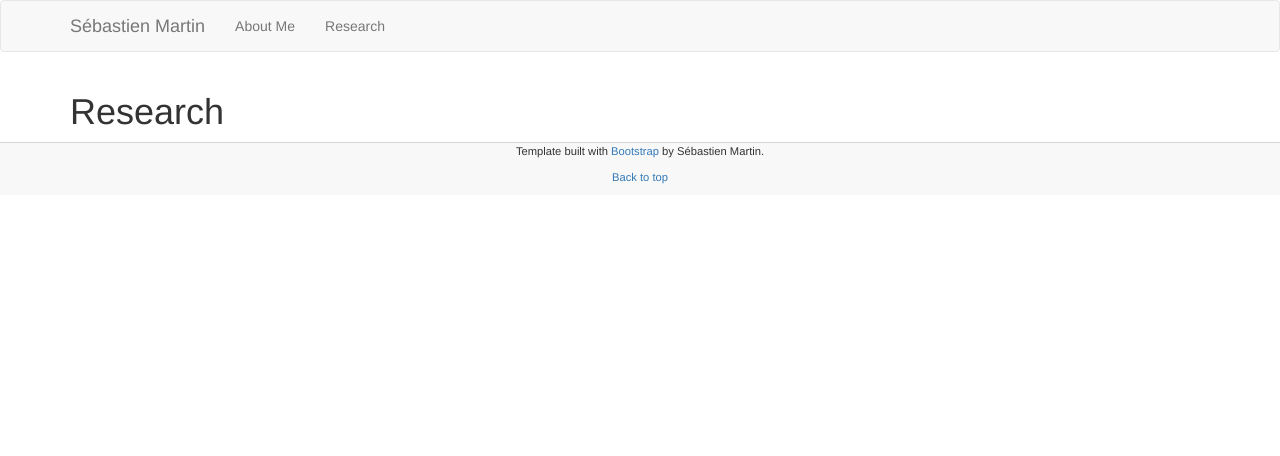
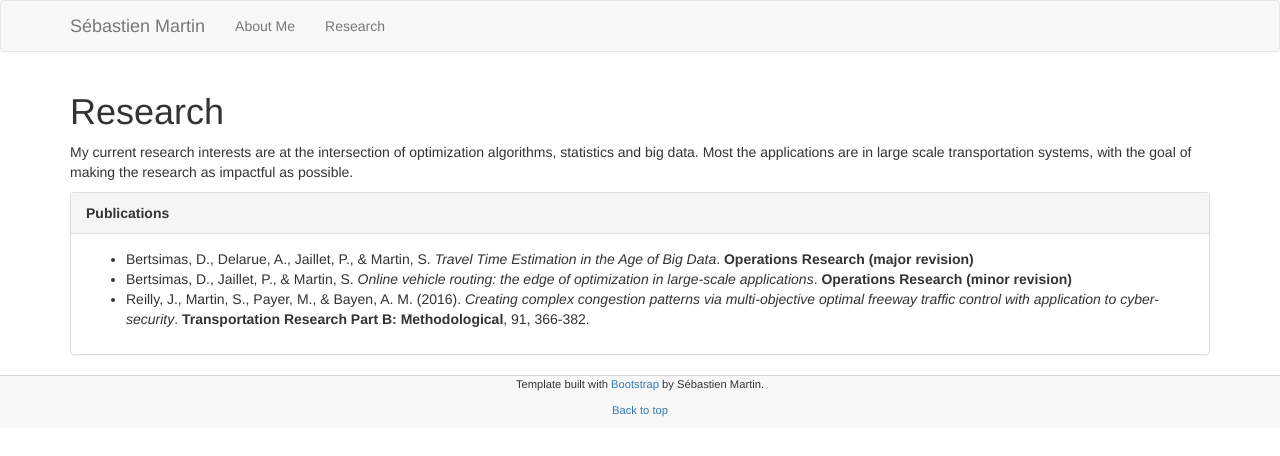
Before and after one commit to trevorhsong/trevorhsong.github.io, a Jekyll site: the page built from research.html, in a window 1280 px wide. Shown: the top 456 px of the page. Built offline with Jekyll 4.4.1, drawn with Linux system fonts in a browser that asks for light colours.

Commit message:
first list of publication

```diff
--- a/research.html
+++ b/research.html
@@ -6,4 +6,18 @@ tabname: Reseach
 
 <div class="container">
   <h1>Research</h1>
+  <p>
+    My current research interests are at the intersection of optimization algorithms, statistics and big data.
+    Most the applications are in large scale transportation systems, with the goal of making the research as impactful as possible.
+  </p>
+  <div class="panel panel-default">
+    <div class="panel-heading"><strong>Publications</strong></div>
+    <div class="panel-body">
+      <ul>
+        <li>Bertsimas, D., Delarue, A., Jaillet, P., & Martin, S. <em>Travel Time Estimation in the Age of Big Data</em>. <strong>Operations Research (major revision)</strong></li>
+        <li>Bertsimas, D., Jaillet, P., & Martin, S. <em>Online vehicle routing: the edge of optimization in large-scale applications</em>. <strong>Operations Research (minor revision)</strong></li>
+        <li>Reilly, J., Martin, S., Payer, M., & Bayen, A. M. (2016). <em>Creating complex congestion patterns via multi-objective optimal freeway traffic control with application to cyber-security</em>. <strong>Transportation Research Part B: Methodological</strong>, 91, 366-382.</li>
+      </ul>
+    </div>
+  </div>
 </div>
```
